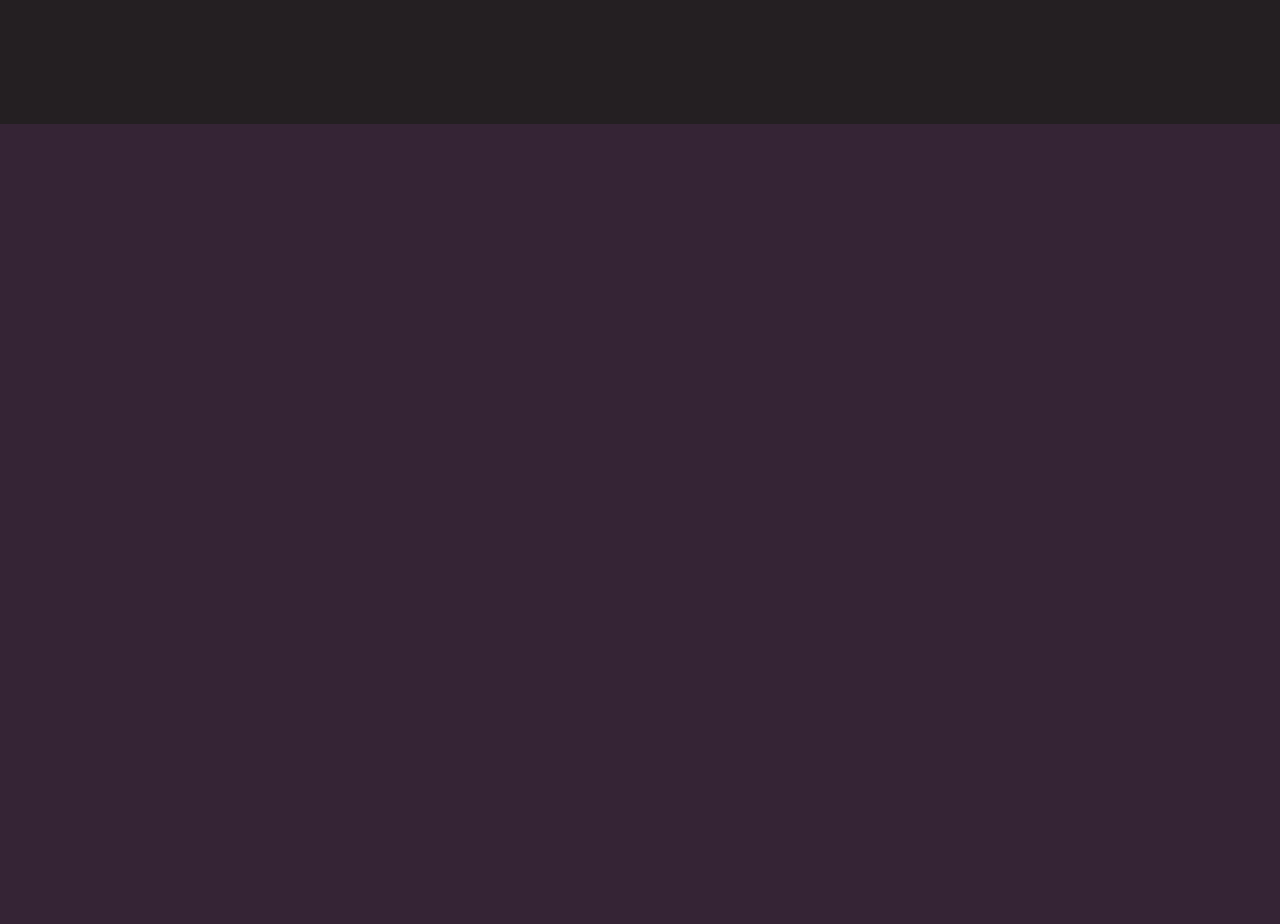
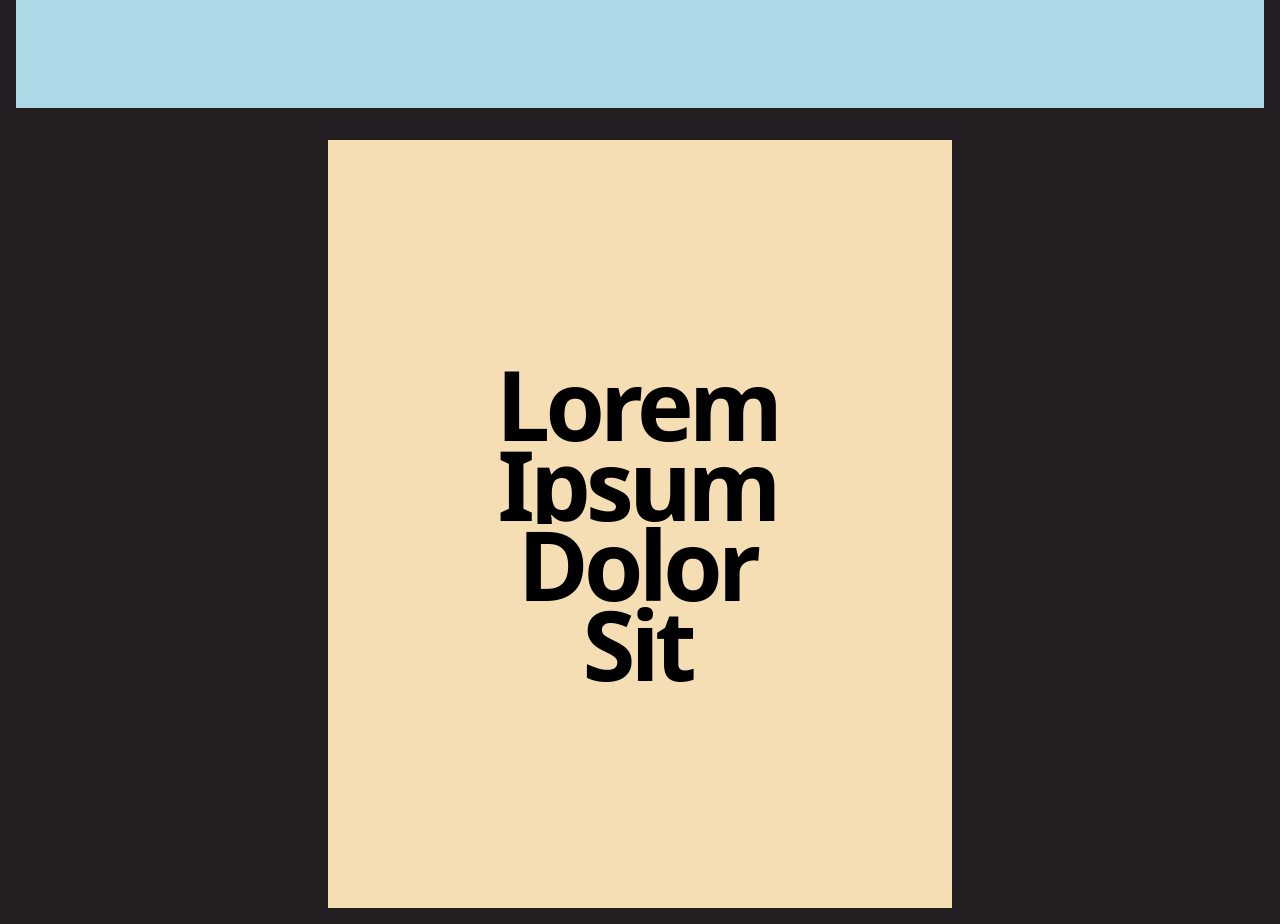
Before and after one commit to CloudBop/svg-filter-animations-react-spring, a React (Create React App) app: page / in a window 1280 px wide. Shown: the part 5780-6704 px from the top of the page. Before the commit the page ends 5904 px from the top, so only its background shows below. Built offline with nearby package versions, Linux system fonts and the light colour scheme.

Commit message:
+TrailTextExample

```diff
--- a/src/App.js
+++ b/src/App.js
@@ -11,8 +11,8 @@ import ChainBoxes from './Components/ChainBoxes'
 import TransitionBoxes from './Components/TransitionBoxes'
 
 import TextTransitionFromColinrTech from './Components/TransitionTrailChainNew/TransitionTrailChainBoxes'
-import BoxExplosionChain from './Components/BoxExplosionChain/BoxExplosionChain';
-
+import BoxExplosionChain from './Components/OfficialRepoExamples/BoxExplosionChain/BoxExplosionChain';
+import TrailTextExample from './Components/OfficialRepoExamples/TrailTextExample/TrailTextExample'
 // import { useAnimationFrame } from './hooks/useAnimationFrame';
 function App() {
   const [ui, setUi] = useState({
@@ -133,6 +133,12 @@ function App() {
         <BoxExplosionChain />
       </div>
 
+
+
+      <div className="example-container">
+        <TrailTextExample />
+      </div>
+
     </div>
   );
 }
--- /dev/null
+++ b/src/Components/OfficialRepoExamples/TrailTextExample/TrailTextExample.js
@@ -0,0 +1,39 @@
+import React, { useState } from 'react'
+import { useTrail, a } from '@react-spring/web'
+
+import styles from './styles.module.css'
+
+// const Trail: React.FC<{ open: boolean }> = ({ open, children }) => {
+const Trail = ({ open, children }) => {
+  const items = React.Children.toArray(children)
+  const trail = useTrail(items.length, {
+    config: { mass: 5, tension: 2000, friction: 200 },
+    opacity: open ? 1 : 0,
+    x: open ? 0 : 20,
+    height: open ? 110 : 0,
+    from: { opacity: 0, x: 20, height: 0 },
+  })
+  return (
+    <div>
+      {trail.map(({ height, ...style }, index) => (
+        <a.div key={index} className={styles.trailsText} style={style}>
+          <a.div style={{ height }}>{items[index]}</a.div>
+        </a.div>
+      ))}
+    </div>
+  )
+}
+
+export default function App() {
+  const [open, set] = useState(true)
+  return (
+    <div className={styles.container} onClick={() => set(state => !state)}>
+      <Trail open={open}>
+        <span>Lorem</span>
+        <span>Ipsum</span>
+        <span>Dolor</span>
+        <span>Sit</span>
+      </Trail>
+    </div>
+  )
+}
--- /dev/null
+++ b/src/Components/OfficialRepoExamples/TrailTextExample/styles.module.css
@@ -0,0 +1,27 @@
+.trailsText {
+  position: relative;
+  width: 100%;
+  height: 80px;
+  line-height: 80px;
+  color: black;
+  font-size: 6em;
+  font-weight: 800;
+  letter-spacing: -0.05em;
+  will-change: transform, opacity;
+  overflow: hidden;
+}
+
+.trailsText > div {
+  padding-right: 0.05em;
+  overflow: hidden;
+}
+
+.container {
+  display: flex;
+  align-items: center;
+  height: 100%;
+  justify-content: space-around;
+  background-color: wheat;
+  width: 50%;
+  margin: 0% auto;
+}
```
